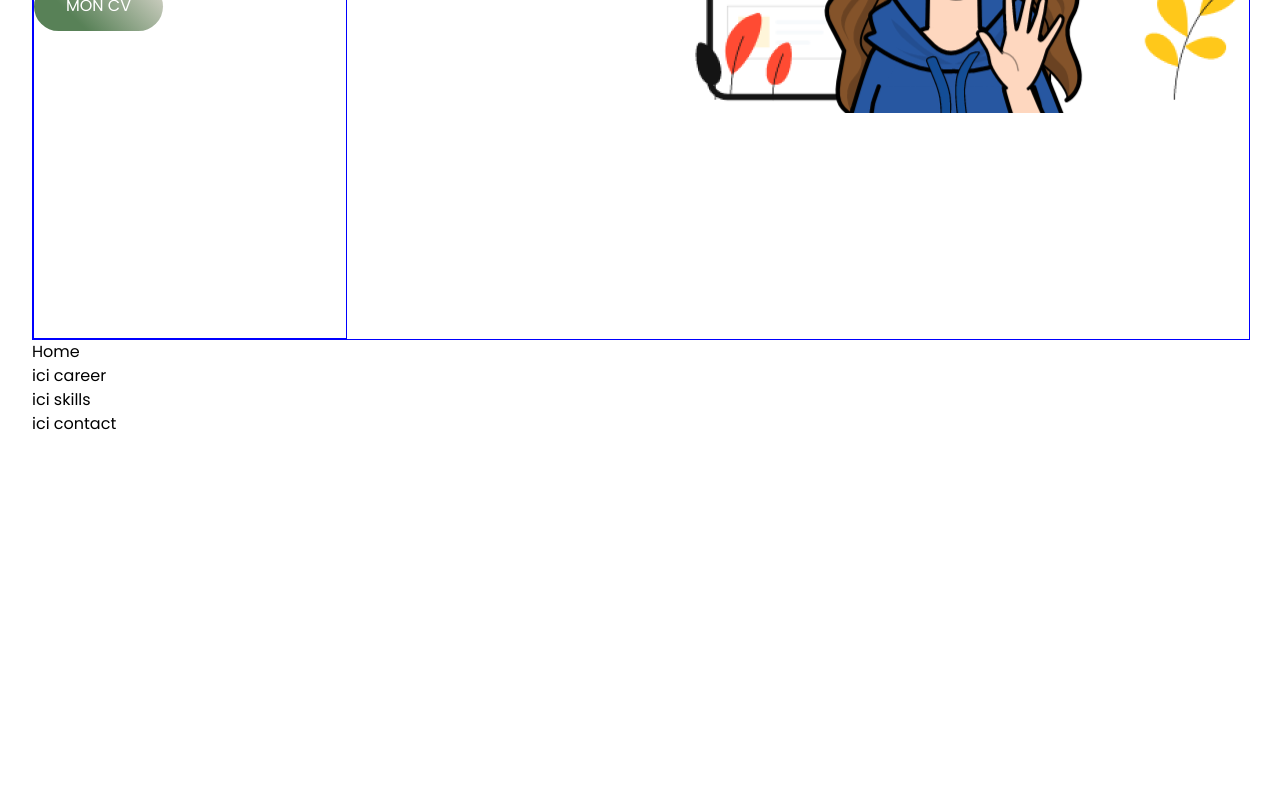
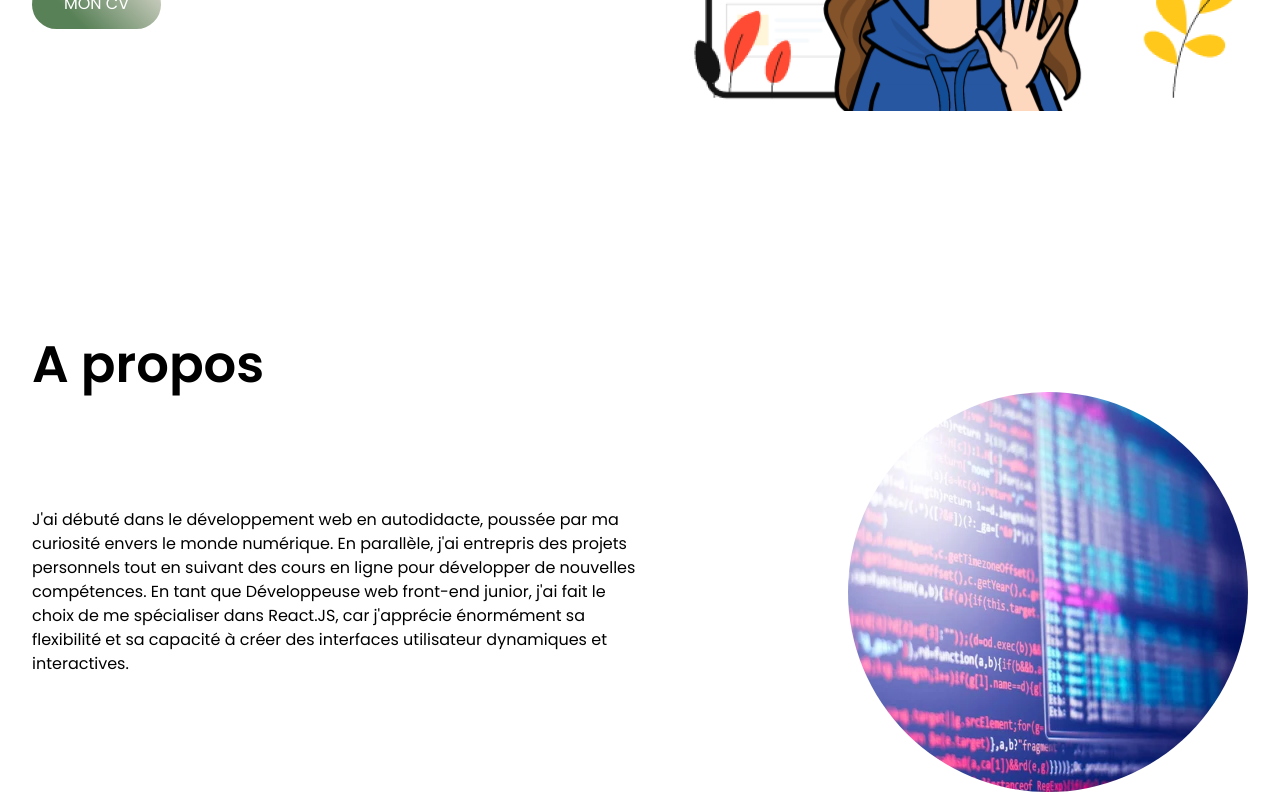
Before and after one commit to Zubiik/elo-portfolio, a React (Vite) app: page / in a window 1280 px wide. Shown: the part 552-1352 px from the top of the page. Before the commit the page ends 996 px from the top, so only its background shows below. Built offline with nearby package versions, Linux system fonts and the light colour scheme.

Commit message:
add about int

```diff
--- a/src/App.jsx
+++ b/src/App.jsx
@@ -4,6 +4,7 @@ import Navigation from "./components/Navigation";
 import { HeaderContainer } from "./styled";
 import Header from "./components/Header";
 import { theme } from "./theme";
+import About from "./anchor/About";
 
 const App = () => {
   return (
@@ -19,10 +20,15 @@ const App = () => {
           </div>
         </HeaderContainer>
         <main>
-          <section id="home">Home</section>
+          {/* <section id="home">Home</section>
           <section id="career">ici career</section>
-          <section id="skills">ici skills</section>
-          <section id="contact">ici contact</section>
+          */}
+
+          <section id="about">
+            <About />
+          </section>
+          {/* <section id="skills">ici skills</section>
+          <section id="contact">ici contact</section> */}
         </main>
       </>
     </ThemeProvider>
--- /dev/null
+++ b/src/anchor/About/index.jsx
@@ -0,0 +1,24 @@
+import React from "react";
+import { ImageCircle, AboutContainer, AboutText } from "./styled";
+
+const About = () => {
+  return (
+    <>
+      <h1> A propos</h1>
+      <AboutContainer>
+        <AboutText>
+          J'ai débuté dans le développement web en autodidacte, poussée par ma
+          curiosité envers le monde numérique. En parallèle, j'ai entrepris des
+          projets personnels tout en suivant des cours en ligne pour développer
+          de nouvelles compétences. En tant que Développeuse web front-end
+          junior, j'ai fait le choix de me spécialiser dans React.JS, car
+          j'apprécie énormément sa flexibilité et sa capacité à créer des
+          interfaces utilisateur dynamiques et interactives.
+        </AboutText>
+        <ImageCircle src="../../code.jpeg" alt="code lines" />
+      </AboutContainer>
+    </>
+  );
+};
+
+export default About;
--- /dev/null
+++ b/src/anchor/About/styled.js
@@ -0,0 +1,18 @@
+import styled from "@emotion/styled";
+
+export const AboutContainer = styled.div`
+  display: flex;
+  align-items: center;
+  justify-content: space-between;
+`;
+
+export const ImageCircle = styled.img`
+  height: 400px;
+  width: 400px;
+  background-color: #bbb;
+  border-radius: 50%;
+  display: inline-block;
+`;
+export const AboutText = styled.p`
+  width: 50%;
+`;
--- a/src/components/Header/styled.js
+++ b/src/components/Header/styled.js
@@ -4,7 +4,6 @@ export const HeaderContainer = styled.div`
   height: 100vh;
   display: flex;
   align-items: center;
-  border: blue solid 1px;
 `;
 
 export const Title = styled.h1`
--- a/src/styled.js
+++ b/src/styled.js
@@ -5,7 +5,6 @@ export const HeaderContainer = styled.header`
   align-items: center;
   width: 100%;
   justify-content: space-between;
-  border: 1px solid blue;
 `;
 
 export const test = styled.header`
```
Also changed, not shown: code.jpeg (added).
